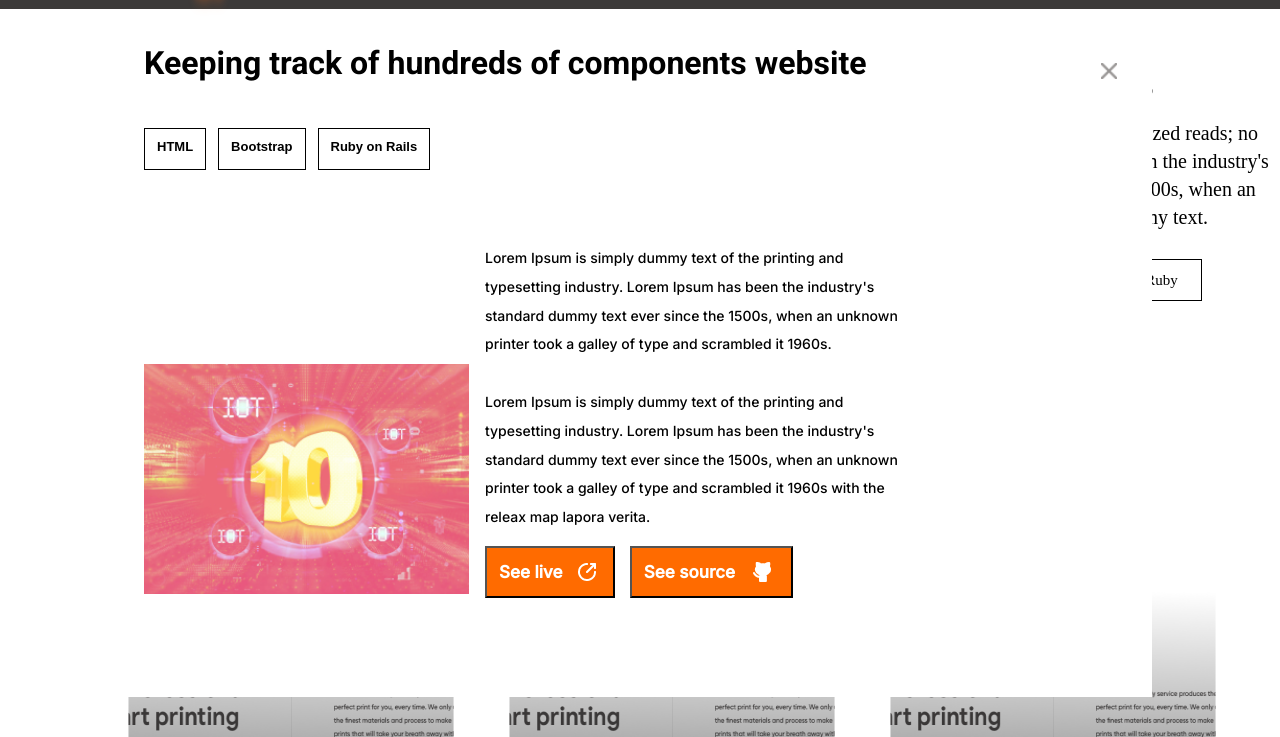
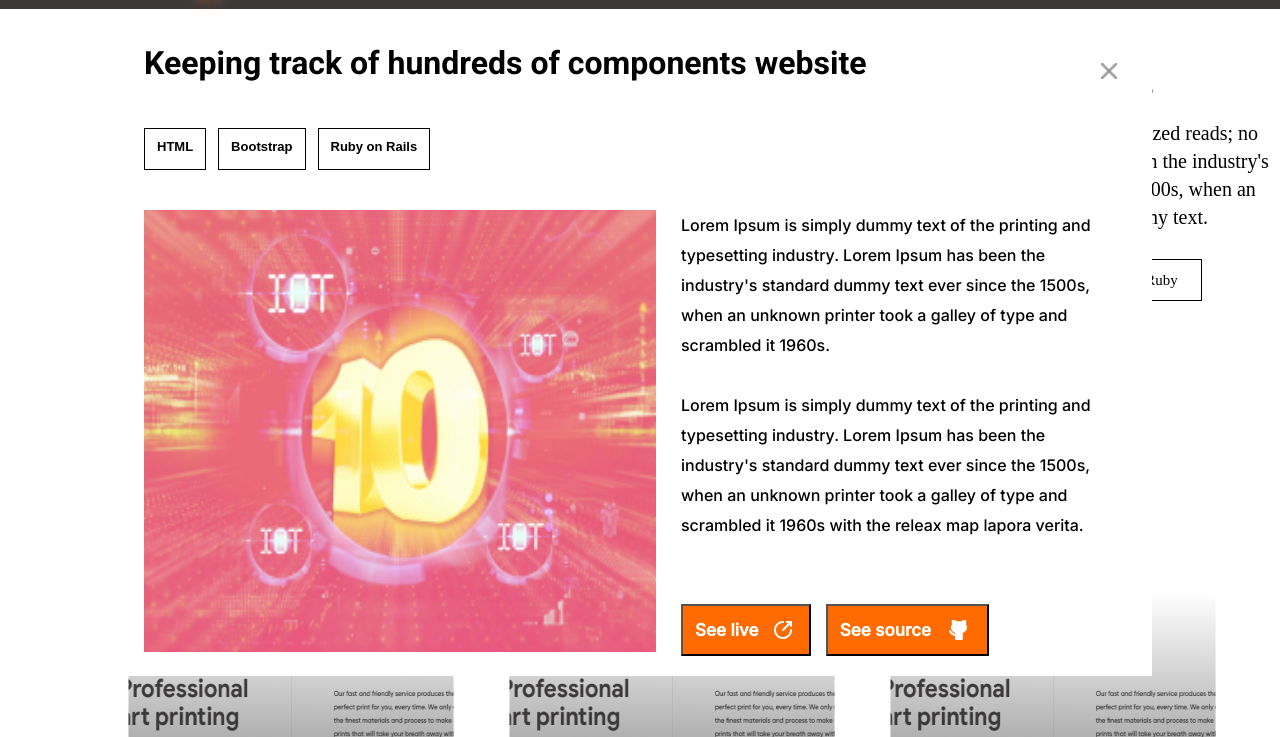
Before and after one commit to Fernando426/Portfolio-mobile-website2, a website: page index.html in a window 1280 px wide. Both pictures are taken after a click on the button "See project". Shown: the part 983-1720 px from the top of the page. Drawn offline with Linux system fonts and the light colour scheme.

Commit message:
Update code HTML JS CSS to add Changes required-add dinamically all de section work-fixed stiles poppur windows

```diff
--- a/assets/script.js
+++ b/assets/script.js
@@ -9,7 +9,49 @@ opneNave();
 closeNave();
 
 // ________________Insertar Contenido__________________//
+// PRIMER PROYECTO A MOSTRAR
+// Define el contenido del artículo que deseas insertar dinámicamente
+const worksContent = `
+  <article class="works">
+    <div class="works-content">
+      <h2 class="subtitle">My Recent Works</h2>
+      <img class="vector01" src="./images/Vector.png" alt="" class="vector-line">
+    </div>
+
+    <article class="multi-post-stories">
+      <img src="./images/Img Placeholder-desto.png" alt="" srcset="">
+      <div class="multi-box">
+        <h2 class="subtitle2">Multi-Post Stories</h2>
+        <p class="paragraf01">
+          A daily selection of privately personalized reads; no accounts or sign-ups required. has been the industry's standard dummy text ever since the 1500s, when an unknown printer took a standard dummy text.
+        </p>
+        <ul class="ul-tecnologies">
+          <li>CSS</li>
+          <li>HTML</li>
+          <li>Bootstrap</li>
+          <li>Ruby</li>
+        </ul>
+        <button class="see-Proyect">See project</button>
+      </div>
+    </article>
+  </article>
+`;
+
+// Función para insertar dinámicamente el contenido del artículo en el lugar correcto del DOM
+const insertWorksContent = () => {
+  // Encuentra el contenedor donde deseas insertar el contenido (puedes usar un selector específico)
+  const container = document.querySelector('.works');
+
+  // Inserta el contenido del artículo en el lugar correcto del DOM
+  container.innerHTML = worksContent;
+};
+
+// Llama a la función para insertar el contenido del artículo dinámicamente
+insertWorksContent();
+
+// ________________Insertar Contenido-2-__________________//
 const works = [
+
   {
     title: 'Profesional Art Printing Data More',
     description: 'A daily selection of privately personalized reads; no accounts or sign-ups required. Has been the industrys standard.',
@@ -79,6 +121,7 @@ const worksHTML = works.map((project) => `
 worksContainer.innerHTML = worksHTML;
 
 // *pop-up*
+
 const body = document.querySelector('body');
 const openModal = document.querySelectorAll('.see-Proyect, .see-Proyect-works-1');
 openModal.forEach((button) => {
@@ -96,6 +139,7 @@ openModal.forEach((button) => {
         <li>Bootstrap</li>
         <li>Ruby on Rails</li>
       </ul>
+
       <div class="description">
         <div class="eachWorkImgContent">
           <img class ="eachWorkImg" src="/images/Snapshoot Portfolio.png" alt="" srcset="">
@@ -103,6 +147,7 @@ openModal.forEach((button) => {
         <div class="container_inf_button">
           <p class="description-p1">Lorem Ipsum is simply dummy text of the printing and typesetting industry. Lorem Ipsum has been the industry's standard dummy text ever since the 1500s, when an unknown printer took a galley of type and scrambled it to make a type specimen book. It has survived not only five centuries, but also the leap into electronic typesetting, remaining essent</p>
           <p class="description-p2">Lorem Ipsum is simply dummy text of the printing and typesetting industry. Lorem Ipsum has been the industry's standard dummy text ever since the 1500s, when an unknown printer took a galley of type and scrambled it 1960s.<br><br>
+
           Lorem Ipsum is simply dummy text of the printing and typesetting industry. Lorem Ipsum has been the industry's standard dummy text ever since the 1500s, when an unknown printer took a galley of type and scrambled it 1960s with the releax map lapora verita.</p>
           <div class="containerEachWorkButton">
             <a href="https://fernando426.github.io/Portfolio-mobile-website/" target="_blank"><button id="liveBtn" class="liveBtn">See live<img src="/images/IconLive.png"></button></a>
--- a/index.html
+++ b/index.html
@@ -85,35 +85,19 @@
       </ul>
     </section>
   </main>
+
+
   <section class="works-container">
     <article class="works">
-      <div class="works-content">
-        <h2 class="subtitle">My Recent Works</h2>
-        <img class="vector01" src="./images/Vector.png" alt="" class="vector-line">
-      </div>
 
-      <article class="multi-post-stories">
-        <img src="./images/Img Placeholder-desto.png" alt="" srcset="">
-        <div class="multi-box">
-          <h2 class="subtitle2">Multi-Post Stories</h2>
-          <p class="paragraf01">
-            A daily selection of privately personalized reads; no accounts or sign-ups required. has been the industry's standard dummy text ever since the 1500s, when an unknown printer took a standard dummy text.
-          </p>
-          <ul class="ul-tecnologies">
-            <li>CSS</li>
-            <li>HTML</li>
-            <li>Bootstrap</li>
-            <li>Ruby</li>
-          </ul>
-          <button class="see-Proyect">See project</button>
-        </div>
-      </article>
     </article>
+
+
     <div class="works-conteiner2">
 
-      </article>
     </div>
   </section>
+
 
   <section class="aboutme-container" id="aboutme-container">
     <div class="aboutme">
--- a/style.css
+++ b/style.css
@@ -1637,7 +1637,13 @@ a {
   display: flex;
 }
 
-/* Here */
+.nav-list2 {
+  padding-top: 8%;
+  padding-left: 7%;
+  list-style: none;
+  margin-top: 1rem;
+  width: 100%;
+}
 
 .mobile-link a {
   width: 90%;
@@ -1731,7 +1737,6 @@ a {
   display: flex;
   justify-content: center;
   width: 100%;
-  height: 200px;
   background-color: rgb(26, 30, 19);
 }
 
@@ -1741,8 +1746,8 @@ a {
   position: fixed;
   top: 10%;
   width: 90%;
-  height: 85%;
   background-color: #fff;
+  transition: 1s;
 }
 
 .subtitle-pop2 {
@@ -1752,11 +1757,11 @@ a {
 .subtitle-pop1 {
   display: block;
   position: relative;
-  top: 1.5rem;
+  top: 2rem;
   height: 82px;
   width: 80%;
   padding-left: 1rem;
-  padding-bottom: 35px;
+  padding-bottom: 60px;
   font-family: 'Roboto', sans-serif;
   font-style: normal;
   font-weight: 700;
@@ -1799,7 +1804,6 @@ a {
 
 .eachWorkImgContent {
   margin-left: 1rem;
-  max-width: 325px;
 }
 
 .eachWorkImg {
@@ -1822,7 +1826,7 @@ a {
   font-size: 16px;
   line-height: 24px;
   padding-bottom: 16px;
-  max-width: 325px;
+  max-width: 424px;
 }
 
 .description-p2 {
@@ -1883,11 +1887,11 @@ a {
   }
 
   .subtitle-pop2 {
-    margin-top: 24px;
     display: block;
     top: 2rem;
     height: 82px;
     width: 80%;
+    margin-top: 24px;
     padding-left: 1rem;
     padding-bottom: 5px;
     font-family: 'Roboto', sans-serif;
@@ -1916,10 +1920,11 @@ a {
     display: flex;
     justify-content: space-between;
     width: 308px;
-    margin-top: 14px;
+    margin-top: 64px;
   }
 
   .container_inf_button {
+    margin-left: 25px;
     width: 45%;
   }
 
@@ -1934,18 +1939,13 @@ a {
     font-style: normal;
     font-weight: 400;
     font-size: 16px;
-    font-size: 14px;
-    line-height: 1.8rem;
+    line-height: 30px;
     display: block;
-    width: 100%;
+    width: 95%;
   }
 
   .description {
     display: flex;
-    align-items: flex-end;
-    height: 60%;
-    width: 100%;
-    overflow-x: hidden;
   }
 
   .description p {
@@ -1954,7 +1954,7 @@ a {
 
   .eachWorkImg {
     width: 100%;
-    height: 100%;
+    height: auto;
     max-width: 659px;
     margin-bottom: 24px;
   }
```
Lines whose indentation alone changed are shown as unchanged.
